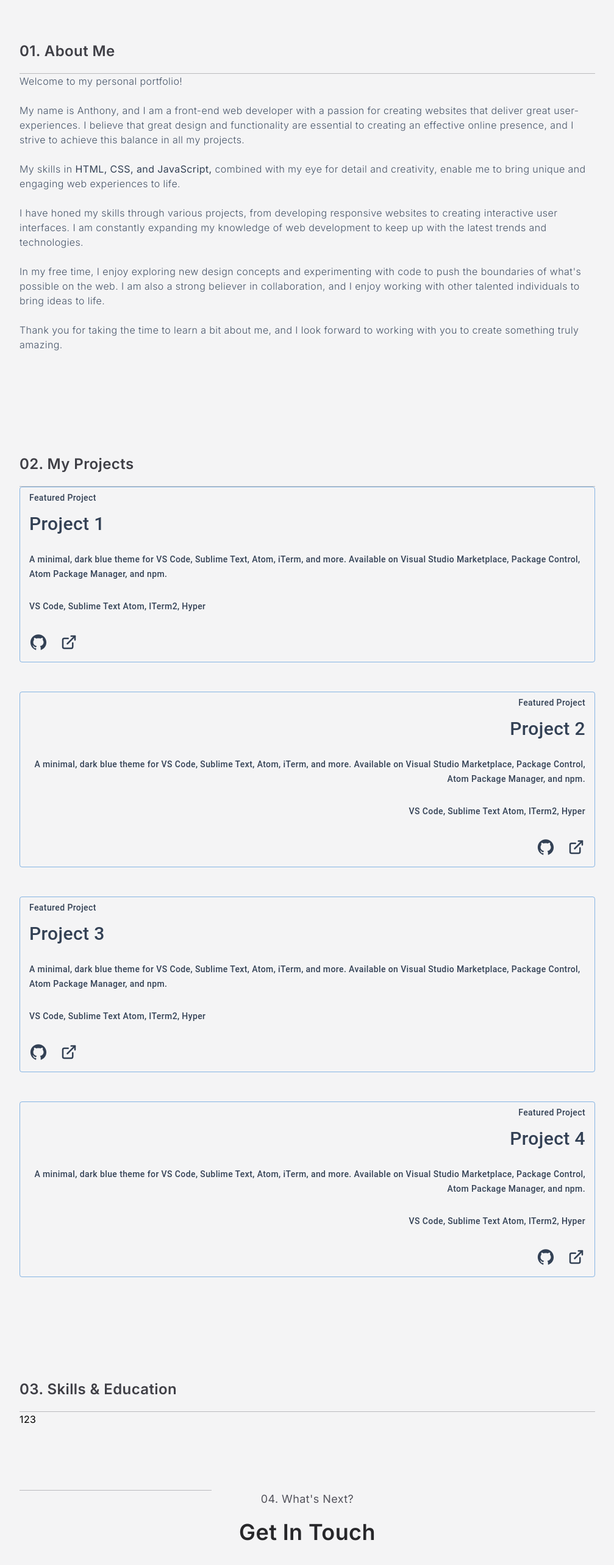
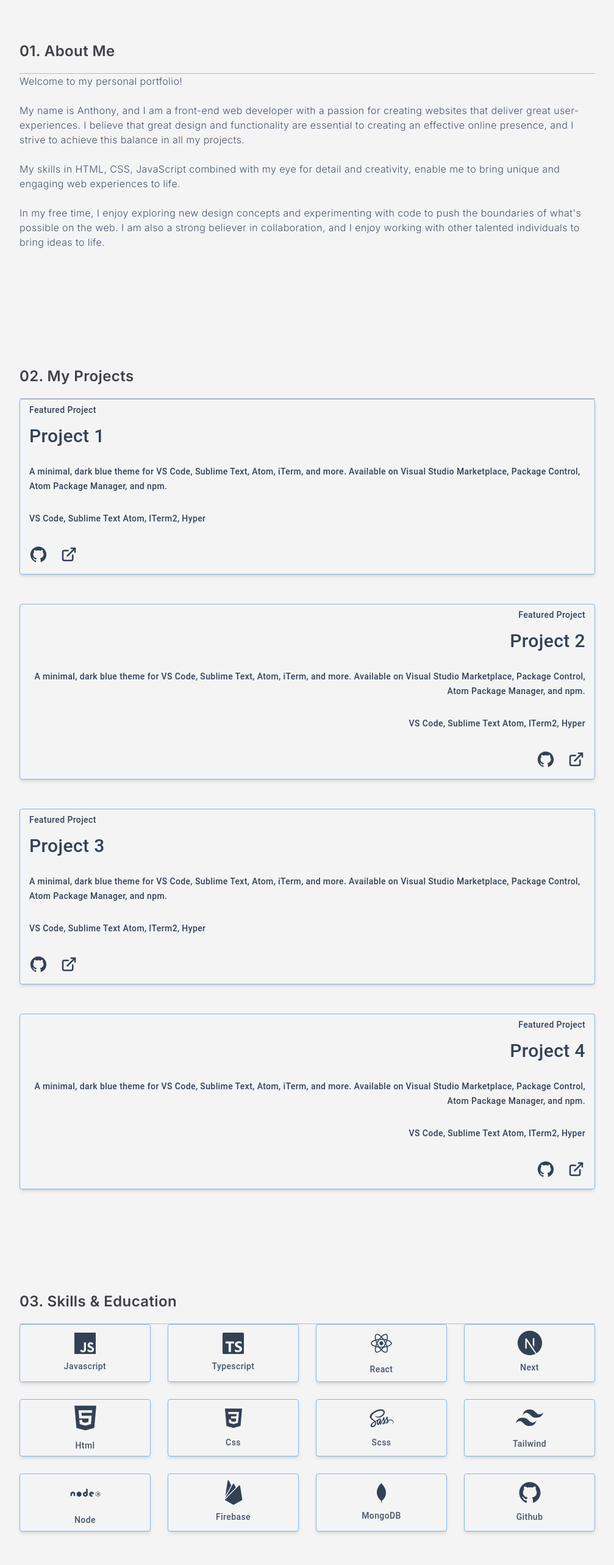
Before and after one commit to AnthonyChablov/personal-website-v2, a Next.js app: page / in a window 1280 px wide. Shown: the part 880-3446 px from the top of the page at 61% size, without its empty margins (136-1143 px from the left). Built offline with nearby package versions, Linux system fonts and the light colour scheme.

Commit message:
update skills section layout

```diff
--- a/components/Common/Icons.tsx
+++ b/components/Common/Icons.tsx
@@ -1,7 +1,7 @@
 import {AiFillHtml5, AiFillGithub, AiFillLinkedin, AiFillTwitterSquare, AiOutlineClose, AiOutlineMenu} from 'react-icons/ai';
-import {DiCss3, DiSass, DiReact, DiNodejs, DiNpm, DiPython} from 'react-icons/di';
+import {DiCss3, DiSass, DiReact, DiNodejs, DiNpm, DiPython, DiMongodb} from 'react-icons/di';
 import {HiDatabase} from "react-icons/hi";
-import {SiTypescript, SiJavascript, SiTailwindcss, SiFirebase} from 'react-icons/si';
+import {SiTypescript, SiJavascript, SiTailwindcss, SiFirebase, SiNextdotjs} from 'react-icons/si';
 import {TbExternalLink} from 'react-icons/tb';
 
 interface IIcons {
@@ -13,6 +13,8 @@ const Icons = ({type, size}:IIcons) => {
   return (
     <div className='text-slate-700'>{
         {
+          mongoDB: <DiMongodb size={size}/>,
+          next: <SiNextdotjs size={size}/>,
           menu: <AiOutlineMenu size={size}/>,
           close: <AiOutlineClose size={size}/>,
           link : <TbExternalLink size={size}/>,
@@ -23,7 +25,7 @@ const Icons = ({type, size}:IIcons) => {
           css: <DiCss3 size={size}/>,
           scss:<DiSass size={size}/>,
           react: <DiReact size={size}/>,
-          nodeJS:<DiNodejs size={size}/>,
+          node:<DiNodejs size={size}/>,
           npm: <DiNpm size={size}/>,
           python: <DiPython size={size}/>,
           database: <HiDatabase size={size}/>,
--- a/components/Nav/NavBar.tsx
+++ b/components/Nav/NavBar.tsx
@@ -18,6 +18,10 @@ const NavBar = () => {
   /* Setting Nav Color onScrollDown*/
   const [ color, setColor ] = useState(false);
 
+  /* Setting Nav Bar disappear onScrollDown */
+  const [show, setShow] = useState(true);
+  const [lastScrollY, setLastScrollY] = useState(0);
+
   /* Setting Window Width */
   const windowWidth = (typeof window !== 'undefined') ? useWindowSize().width : 0;
 
@@ -28,14 +32,46 @@ const NavBar = () => {
   }
 
   useEffect(()=>{
-    window.addEventListener('scroll', changeColor);
+    if (typeof window !== 'undefined') {
+      window.addEventListener('scroll', changeColor);
+
+      if (window.scrollY > lastScrollY) { // if scroll down hide the navbar
+        setShow(false);
+      } else { // if scroll up show the navbar
+        setShow(true);
+      }
+
+      // remember current page location to use in the next move
+      setLastScrollY(window.scrollY);
+    }
   },[]);
+
+
+
+  const controlNavbar = () => {
+    if (typeof window !== 'undefined') {
+
+    }
+  };
+
+  useEffect(() => {
+    if (typeof window !== 'undefined') {
+      window.addEventListener('scroll', controlNavbar);
+
+      // cleanup function
+      return () => {
+        window.removeEventListener('scroll', controlNavbar);
+      };
+    }
+  }, [lastScrollY]);
 
   return (
     <>
       <nav className={` px-4 py-3 lg:px-20 mx-auto flex justify-between
         items-center lg:items-baseline sticky top-0 z-50
+        ${!show && 'hidden'}
         ${color && 'backdrop-blur bg-zinc-100/90 shadow-2xl '}`}
+
       >
         <Link href="/">
           <IconButton>
--- a/components/Sections/AboutMe/AboutMe.tsx
+++ b/components/Sections/AboutMe/AboutMe.tsx
@@ -1,33 +1,47 @@
 import Header from '../../Common/Header';
 
+
 const AboutMe = () => {
+
+  const text = [
+    'Welcome to my personal portfolio! ',
+    'My name is Anthony, and I am a front-end web developer with a passion for creating websites that deliver great user-experiences. I believe that great design and functionality are essential to creating an effective online presence, and I strive to achieve this balance in all my projects. ',
+    'My skills in HTML, CSS, JavaScript combined with my eye for detail and creativity, enable me to bring unique and engaging web experiences to life.',
+    "In my free time, I enjoy exploring new design concepts and experimenting with code to push the boundaries of what's possible on the web. I am also a strong believer in collaboration, and I enjoy working with other talented individuals to bring ideas to life.",
+    /* 'Here are some technologies that I have been working with: ' */
+  ];
+
+  const skills = ['JavaScript (ES6+)','TypeScript','React.js', 'Node.js', 'WordPress', 'Firebase' ,'MongoDb'  ,'Express.js'];
+
   return (
     <section className="text-center tracking-wide mb-10 position pt-16" id='about'>
         <div className=" left-0">
             <div className="flex items-center ">
                 <Header title={'01. About Me'}/>
             </div>
-            <p className='text-left text-md font-light text-slate-600'>
-                Welcome to my personal portfolio!
-                <br></br><br></br>
-                My name is Anthony, and I am a front-end web developer with a passion for
-                creating websites that deliver great user-experiences.
-                I believe that great design and functionality are essential to creating an effective online presence,
-                and I strive to achieve this balance in all my projects.
-                <br></br><br></br>My skills in <span className='text-slate-700 font-normal'>HTML, CSS, and JavaScript, </span>
-                combined with my eye for detail and creativity, enable me to bring unique and engaging web experiences to life.
-                <br></br><br></br>
-                I have honed my skills through various projects, from developing responsive
-                websites to creating interactive user interfaces. I am constantly expanding my knowledge of web development
-                to keep up with the latest trends and technologies.
-                <br></br><br></br>
-                In my free time, I enjoy exploring new design concepts and experimenting with code to push the boundaries
-                of what's possible on the web. I am also a strong believer in collaboration, and I enjoy working with other
-                talented individuals to bring ideas to life.
-                <br></br><br></br>
-                Thank you for taking the time to learn a bit about me, and I look forward to working with
-                you to create something truly amazing.
-            </p>
+            <div>
+              <div className='text-left text-md font-light text-slate-600'>
+                  {text.map((text,i)=>{
+                      return (
+                        <>
+                          <p key={i}>{text}</p>
+                          <br></br>
+                        </>
+                      );
+                    })
+                  }
+                  <p></p>
+                  {/* <ul className='grid grid-cols-2 grid-rows-2 mt-5 text-sm'>
+                    {skills.map((elem,i)=>{
+                      return (
+                        <li key={i} className='text-left list-disc list-inside'>
+                          {elem}
+                        </li>
+                      );
+                    })}
+                  </ul> */}
+              </div>
+            </div>
         </div>
     </section>
   )
--- a/components/Sections/Contact/Contact.tsx
+++ b/components/Sections/Contact/Contact.tsx
@@ -17,7 +17,7 @@ const Contact = () => {
             capitalize  hover:bg-slate-100 hover:text-slate-700 text-md
             rounded-md shadow-md'
         >
-            <p>Say Hello</p>
+          <p>Say Hello</p>
         </Button>
     </section>
   )
--- /dev/null
+++ b/components/Sections/Education/DisplayCard/DisplayCard.tsx
@@ -0,0 +1,23 @@
+import Icons from "../../../Common/Icons"
+import Button from "@mui/material/Button"
+
+interface IDisplayCard{
+    icon:string,
+    iconSize: number,
+}
+
+const DisplayCard = ({icon, iconSize, }:IDisplayCard) => {
+  return (
+    <Button className="flex flex-col items-center bg-slate-200
+        rounded-lg cursor-default w-full p-4 shadow-md"
+        variant="outlined"
+    >
+        <Icons type={icon} size={iconSize}/>
+        <div className="w-full mt-2">
+            <p className="text-md text-slate-600 capitalize">{icon}</p>
+        </div>
+    </Button>
+  )
+}
+
+export default DisplayCard
--- a/components/Sections/Education/Education.tsx
+++ b/components/Sections/Education/Education.tsx
@@ -1,15 +1,44 @@
 import Divider from '@mui/material/Divider';
 import Header from '../../Common/Header';
+import DisplayCard from './DisplayCard/DisplayCard';
 
 const Education = () => {
+
+  const skills = [
+    {icon :'javascript', iconSize: 35},
+    {icon :'typescript', iconSize: 35},
+    {icon :'react', iconSize: 45},
+    {icon :'next', iconSize: 40},
+    {icon :'html', iconSize: 50},
+    {icon :'css', iconSize: 40},
+    {icon :'scss', iconSize: 40},
+    {icon :'tailwind', iconSize: 45},
+    {icon :'node', iconSize: 50},
+    {icon :'firebase', iconSize: 40},
+    {icon :'mongoDB', iconSize: 35},
+    {icon :'github', iconSize: 40},
+  ];
+
   return (
     <section className="text-center tracking-wide mb-10 pt-16" id='education'>
-        <div className="flex items-center justify-center">
-            <Header title='03. Skills & Education' />
-        </div>
-        <p className=' text-left mx-auto'>
-            123
-        </p>
+      <div className="flex items-center justify-center">
+        <Header title='03. Skills & Education' />
+      </div>
+      <div className='text-left mx-auto grid grid-cols-2 grid-rows-3 gap-7
+        sm:grid-cols-3 md:grid-cols-4'>
+        {
+          skills.map((skill) => {
+            return (
+              <>
+                <DisplayCard
+                  icon={skill.icon}
+                  iconSize={skill.iconSize}
+                />
+              </>
+            )
+          })
+        }
+      </div>
     </section>
   )
 }
--- a/components/Sections/Projects/ProjectCard.tsx
+++ b/components/Sections/Projects/ProjectCard.tsx
@@ -17,14 +17,14 @@ const ProjectCard = ({subheader, id, header, paragraph, madewith, github, link}
   return (
     <div className='flex '>
       <Button
-        className="w-full p-8 bg-slate-200 hover:bg-slate-300 mx-auto h-fit"
+        className="w-full p-6 bg-slate-200 hover:bg-slate-300 mx-auto h-fit shadow-md"
         variant='outlined'
       >
         <div className={`w-full text-slate-700 text-md capitalize
           ${id % 2 === 0 ? 'text-left' : 'text-right'} `}
         >
           <p >{subheader}</p>
-          <h1 className='text-3xl  pt-3'>{header}</h1>
+          <h1 className='text-3xl pt-3'>{header}</h1>
           <p className='normal-case mt-7 font-regular'>{paragraph}</p>
           <p className='mt-7 mb-5'>{madewith}</p>
           <div className={`pt-3 pb-3 flex space-x-5
```
